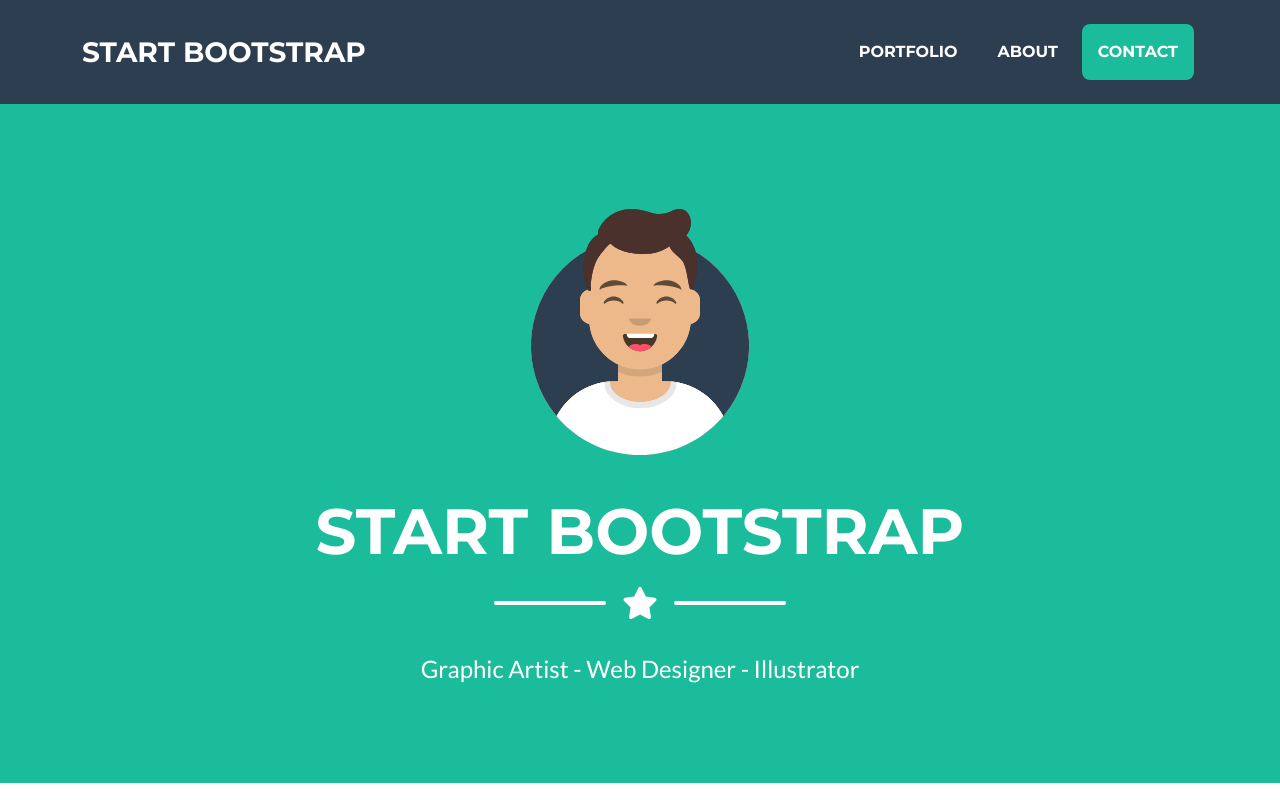
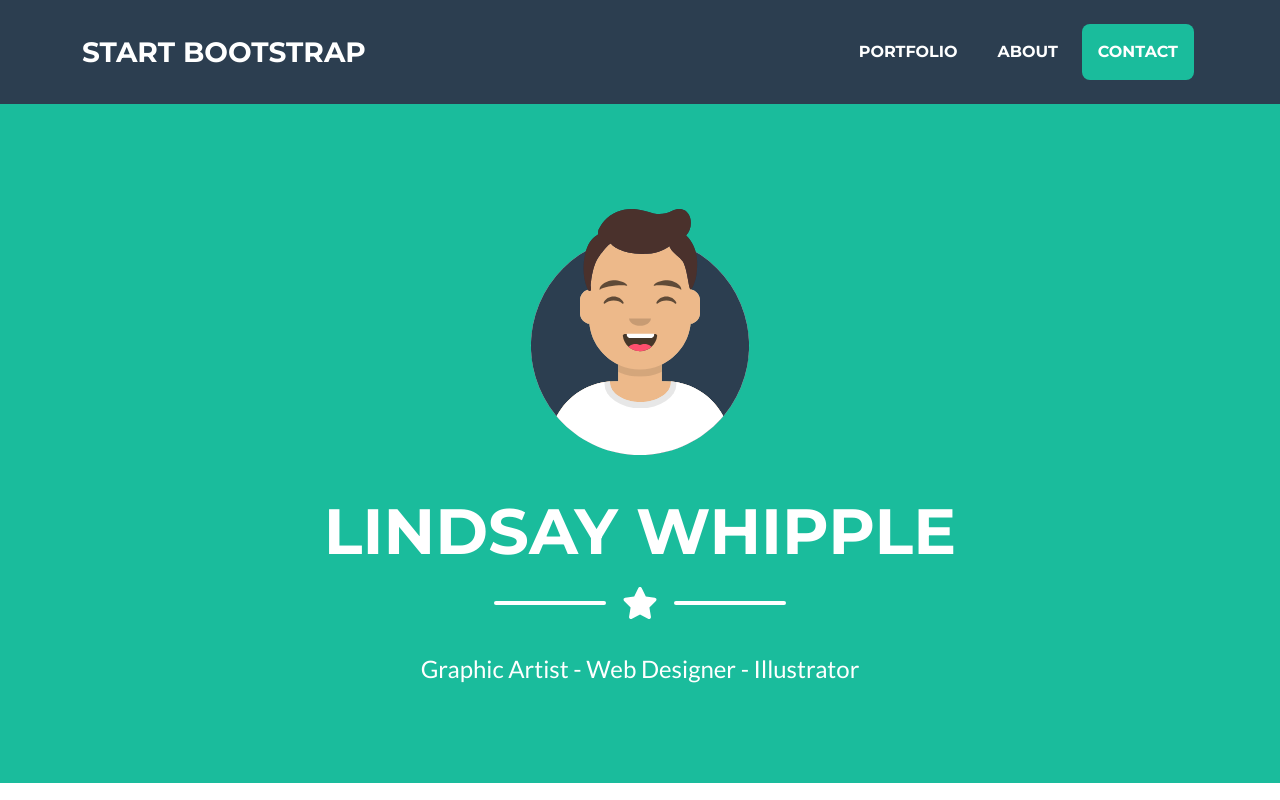
Before and after one commit to lindsaywhipple/lindsaywhippledemo.github.io, a plain HTML site: page index.html in a window 1280 px wide. Shown: the top 800 px of the page. Drawn offline with nearby package versions, Linux system fonts and the light colour scheme.

Commit message:
Update index.html

```diff
--- a/index.html
+++ b/index.html
@@ -40,7 +40,7 @@
                 <!-- Masthead Avatar Image-->
                 <img class="masthead-avatar mb-5" src="assets/img/avataaars.svg" alt="..." />
                 <!-- Masthead Heading-->
-                <h1 class="masthead-heading text-uppercase mb-0">Start Bootstrap</h1>
+                <h1 class="masthead-heading text-uppercase mb-0">Lindsay Whipple</h1>
                 <!-- Icon Divider-->
                 <div class="divider-custom divider-light">
                     <div class="divider-custom-line"></div>
```
